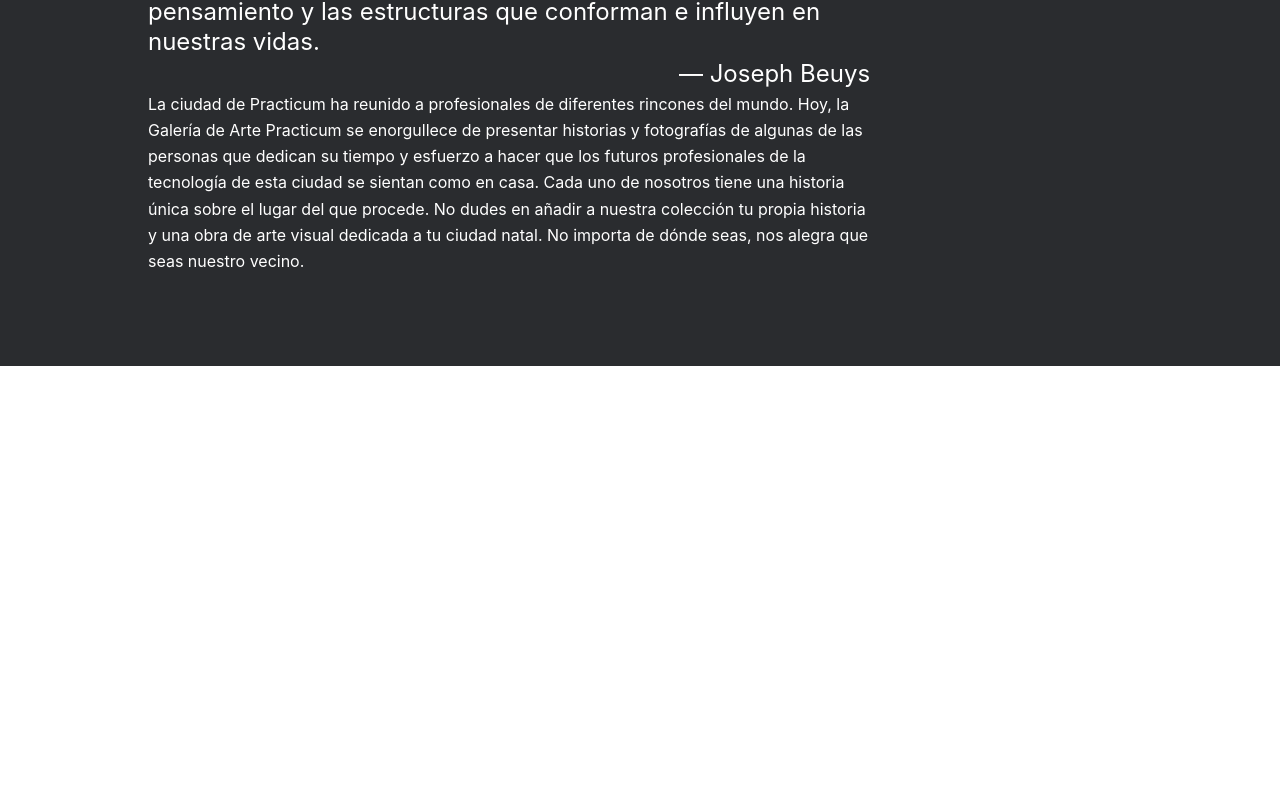
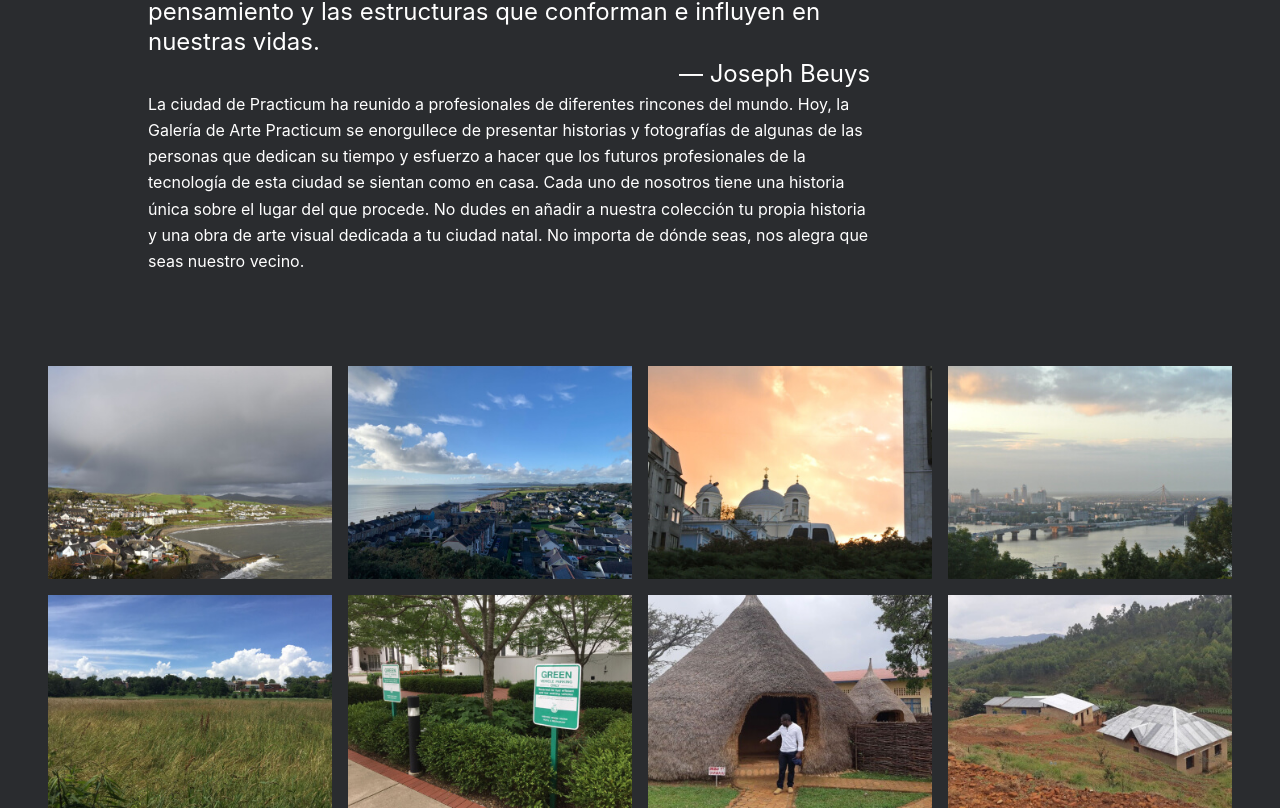
Before and after one commit to Dimaldon/web_project_3_esp, a plain HTML site: page index.html in a window 1280 px wide. Shown: the part 1523-2331 px from the top of the page. Before the commit the page ends 1889 px from the top, so only its background shows below. Drawn offline with Linux system fonts and the light colour scheme; a web font is replaced by a local one.

Commit message:
section photo-grid ready

```diff
--- /dev/null
+++ b/blocks/content/photo-grid/__item/photo-grid__item.css
@@ -0,0 +1,18 @@
+.photo-grid__item {
+  width: 288px;
+  height: 216px;
+}
+
+@media screen and (min-width: 768px) {
+  .photo-grid__item {
+    width: 352px;
+    height: 264px;
+  }
+}
+
+@media screen and (min-width: 1280px) {
+  .photo-grid__item {
+    width: 284px;
+    height: 213px;
+  }
+}
--- /dev/null
+++ b/blocks/content/photo-grid/photo-grid.css
@@ -0,0 +1,22 @@
+.photo-grid {
+  display: flex;
+  max-width: 320px;
+  flex-wrap: wrap;
+  row-gap: 12px;
+  justify-content: center;
+  margin: auto;
+}
+
+@media screen and (min-width: 768px) {
+  .photo-grid {
+    max-width: 768px;
+    gap: 16px;
+  }
+}
+
+@media screen and (min-width: 1280px) {
+  .photo-grid {
+    max-width: 1280px;
+    gap: 16px;
+  }
+}
--- a/index.html
+++ b/index.html
@@ -55,6 +55,17 @@
             </p>
           </div>
         </section>
+
+        <section class="photo-grid">
+          <img src="images/__item-1.jpg" alt="photo" class="photo-grid__item" />
+          <img src="images/__item-2.jpg" alt="photo" class="photo-grid__item" />
+          <img src="images/__item-3.jpg" alt="photo" class="photo-grid__item" />
+          <img src="images/__item-4.jpg" alt="photo" class="photo-grid__item" />
+          <img src="images/__item-5.jpg" alt="photo" class="photo-grid__item" />
+          <img src="images/__item-6.jpg" alt="photo" class="photo-grid__item" />
+          <img src="images/__item-7.jpg" alt="photo" class="photo-grid__item" />
+          <img src="images/__item-8.jpg" alt="photo" class="photo-grid__item" />
+        </section>
       </main>
     </div>
   </body>
--- a/page/index.css
+++ b/page/index.css
@@ -17,3 +17,6 @@
 @import url(../blocks/content/intro/__quote-author/intro__quote-author.css);
 @import url(../blocks/content/intro/__paragraph/intro__paragraph.css);
 @import url(../blocks/content/intro/__title/intro__title.css);
+
+@import url(../blocks/content/photo-grid/photo-grid.css);
+@import url(../blocks/content/photo-grid/__item/photo-grid__item.css);
```
Also changed, not shown: images/__item-1.jpg (added), images/__item-2.jpg (added), images/__item-3.jpg (added), images/__item-4.jpg (added), images/__item-5.jpg (added), images/__item-6.jpg (added), images/__item-7.jpg (added), images/__item-8.jpg (added), 1 other file.
